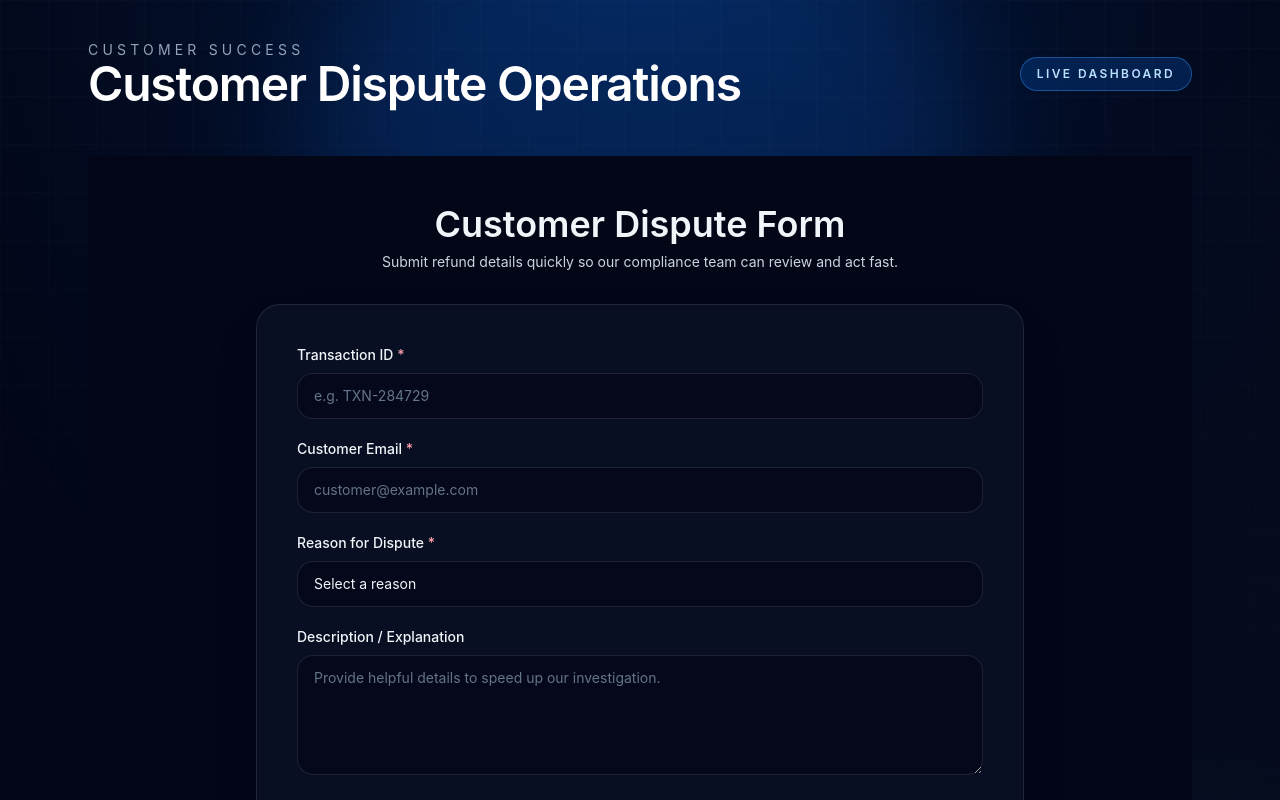
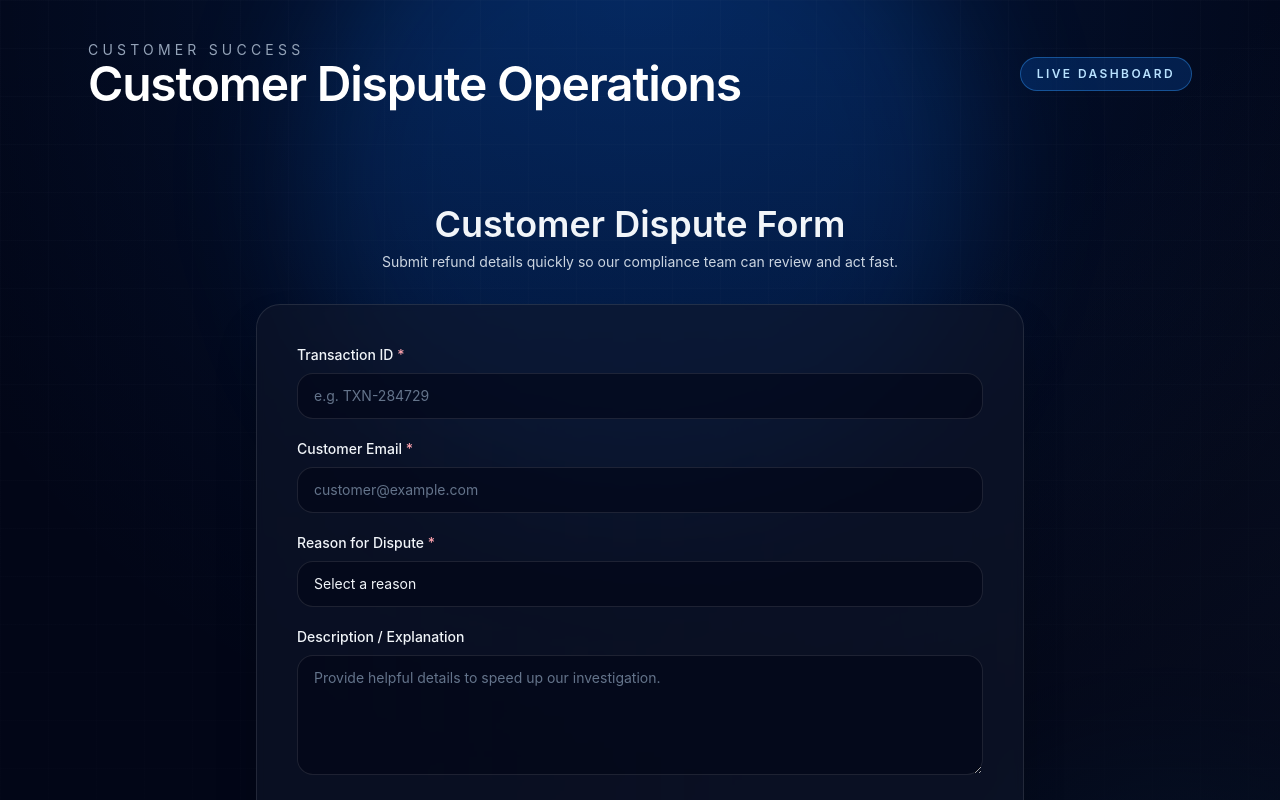
Before and after one commit to Lazyruther/Customer-Disputes-, a Next.js app: page / in a window 1280 px wide. Shown: the top 800 px of the page. Built offline with nearby package versions, Linux system fonts and the light colour scheme.

Commit message:
Improve background theming

```diff
--- a/app/globals.css
+++ b/app/globals.css
@@ -9,8 +9,11 @@
 body {
   font-family: 'Inter', ui-sans-serif, system-ui, -apple-system, BlinkMacSystemFont,
     'Segoe UI', sans-serif;
-  background-color: theme('colors.slate.950');
-  color: theme('colors.slate.100');
+  background: radial-gradient(circle at 20% 20%, rgba(54, 158, 255, 0.18), transparent 55%),
+    radial-gradient(circle at 80% 10%, rgba(14, 116, 144, 0.18), transparent 55%),
+    linear-gradient(180deg, rgba(15, 23, 42, 0.6), rgba(15, 23, 42, 0.9)),
+    #020617;
+  color: #f1f5f9;
 }
 
 a {
--- a/app/page.tsx
+++ b/app/page.tsx
@@ -191,7 +191,7 @@ export default function RefundRequestPage() {
   }
 
   return (
-    <main className="min-h-screen bg-slate-950 px-4 py-12 text-slate-100">
+    <main className="min-h-screen px-4 py-12 text-slate-100">
       <div className="mx-auto flex w-full max-w-3xl flex-col gap-8">
         <header className="text-center">
           <h1 className="text-3xl font-semibold sm:text-4xl">Customer Dispute Form</h1>
```
